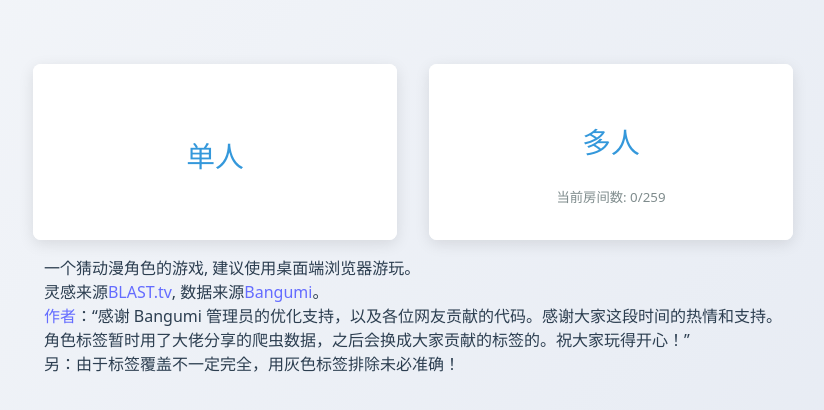
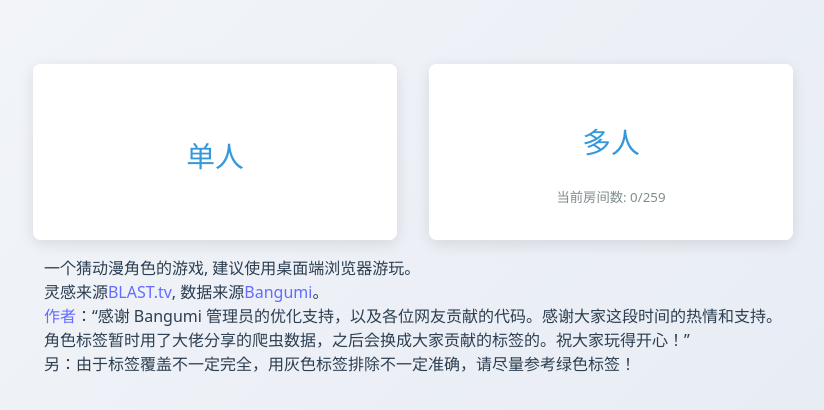
Before and after one commit to qcsmallblack/anime-character-guessr, a React (Vite) app in the folder client_v3/: page / in a window 1280 px wide. Shown: the part 204-614 px from the top of the page, without its empty margins (227-1051 px from the left). Built offline with nearby package versions, Linux system fonts and the light colour scheme; no server answers.

Commit message:
Update Home.jsx

```diff
--- a/client_v3/src/pages/Home.jsx
+++ b/client_v3/src/pages/Home.jsx
@@ -33,7 +33,7 @@ const Home = () => {
           数据来源<a href="https://bgm.tv/">Bangumi</a>。<br />
           <a href="https://space.bilibili.com/87983557">作者</a>：“感谢 Bangumi 管理员的优化支持，以及各位网友贡献的代码。感谢大家这段时间的热情和支持。<br/>
           角色标签暂时用了大佬分享的爬虫数据，之后会换成大家贡献的标签的。祝大家玩得开心！”<br/>
-          另：由于标签覆盖不一定完全，用灰色标签排除未必准确！
+          另：由于标签覆盖不一定完全，用灰色标签排除不一定准确，请尽量参考绿色标签！
         </p>
       </div>
     </div>
```
